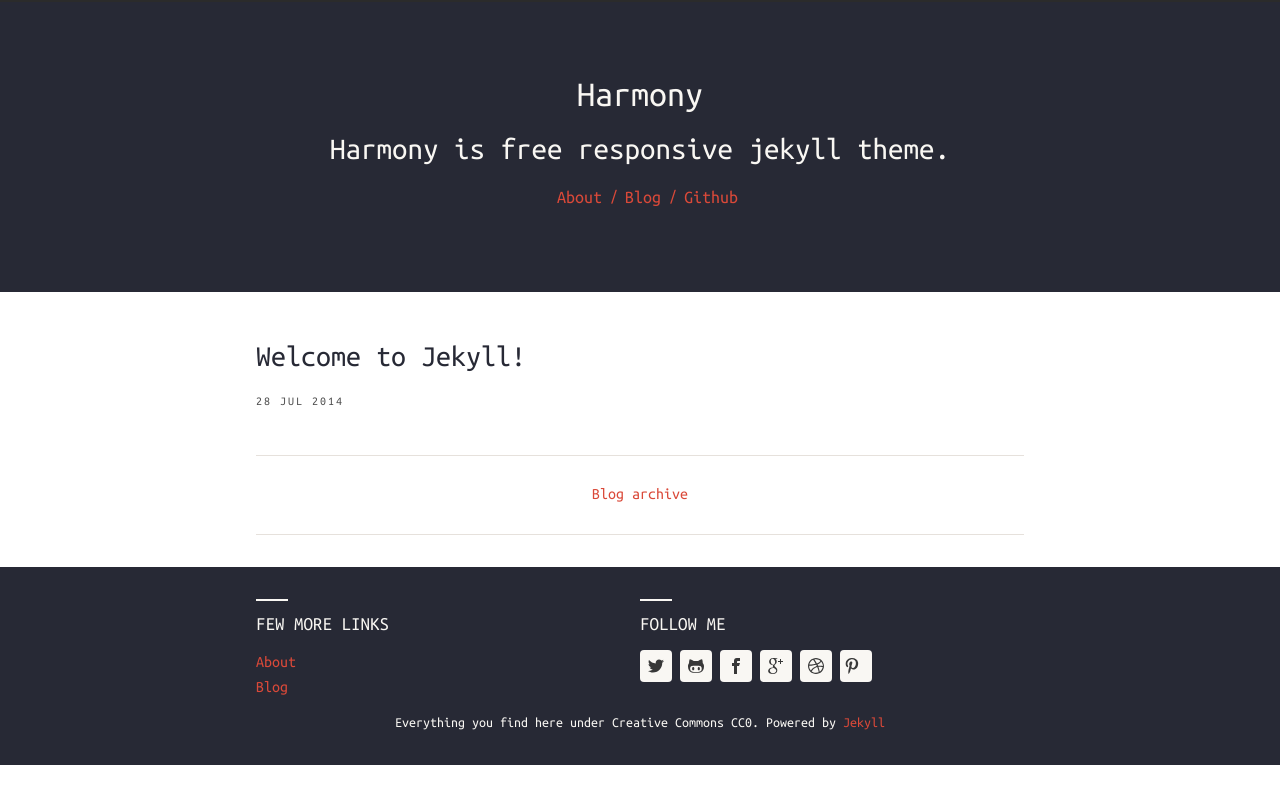
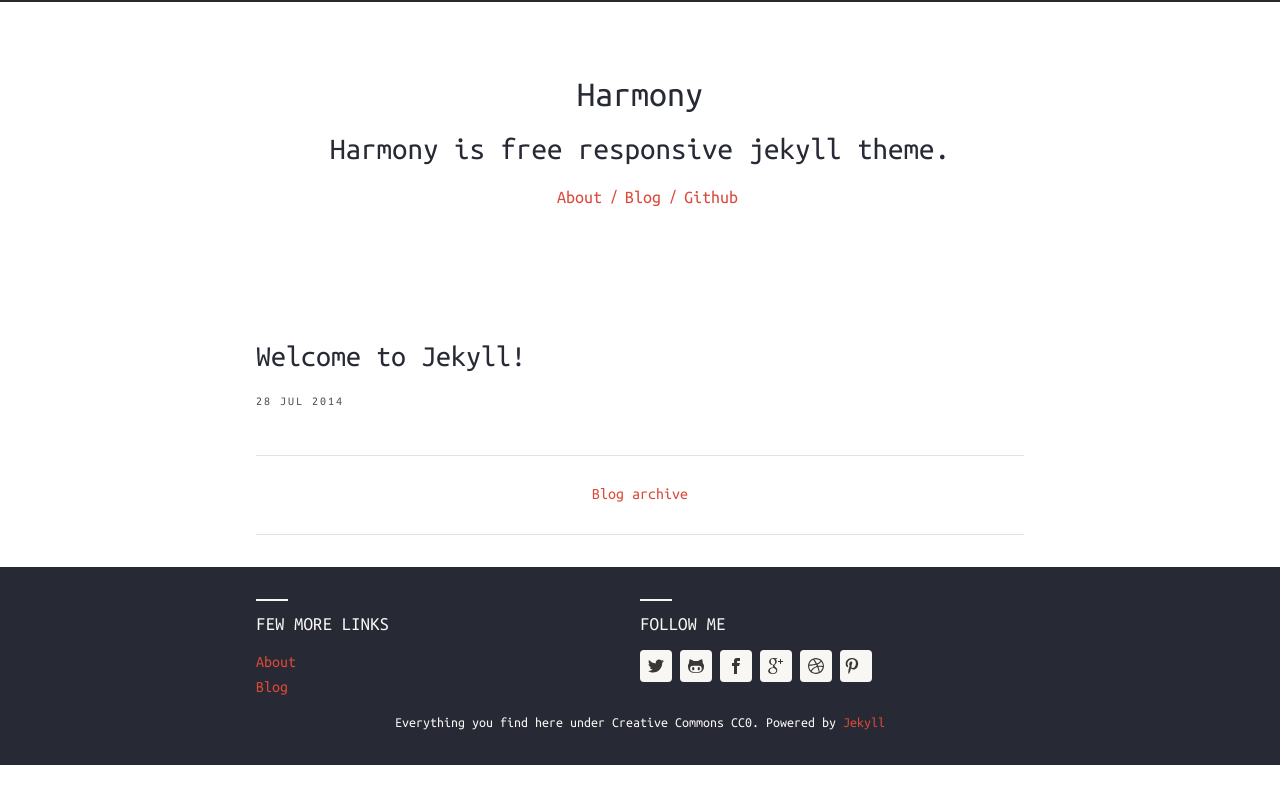
Before and after one commit to gayanvirajith/harmony, a Jekyll site: the page built from index.html, in a window 1280 px wide. Shown: the top 804 px of the page. Built offline with Jekyll 4.4.1, drawn with Linux system fonts in a browser that asks for light colours; nearby versions of some CDN libraries; Markdown is read by kramdown in place of the engine named in the settings.

Commit message:
fix main navigation styles compatibility to base-01 theme again

```diff
--- a/assets/css/main.scss
+++ b/assets/css/main.scss
@@ -430,13 +430,15 @@
     @extend .default-anchor;
   }
 
-  header.main-header, footer.main-footer {
+  footer.main-footer {
     background-color: $base-01;
     color: $base-07;
   }
 
   header.main-header {
-    h1 a { color: $base-07;}
+
+    h1 a { color: $base-01;}
+    h2 { color: $base-01; }
   }
 
   div.page-content {
```
